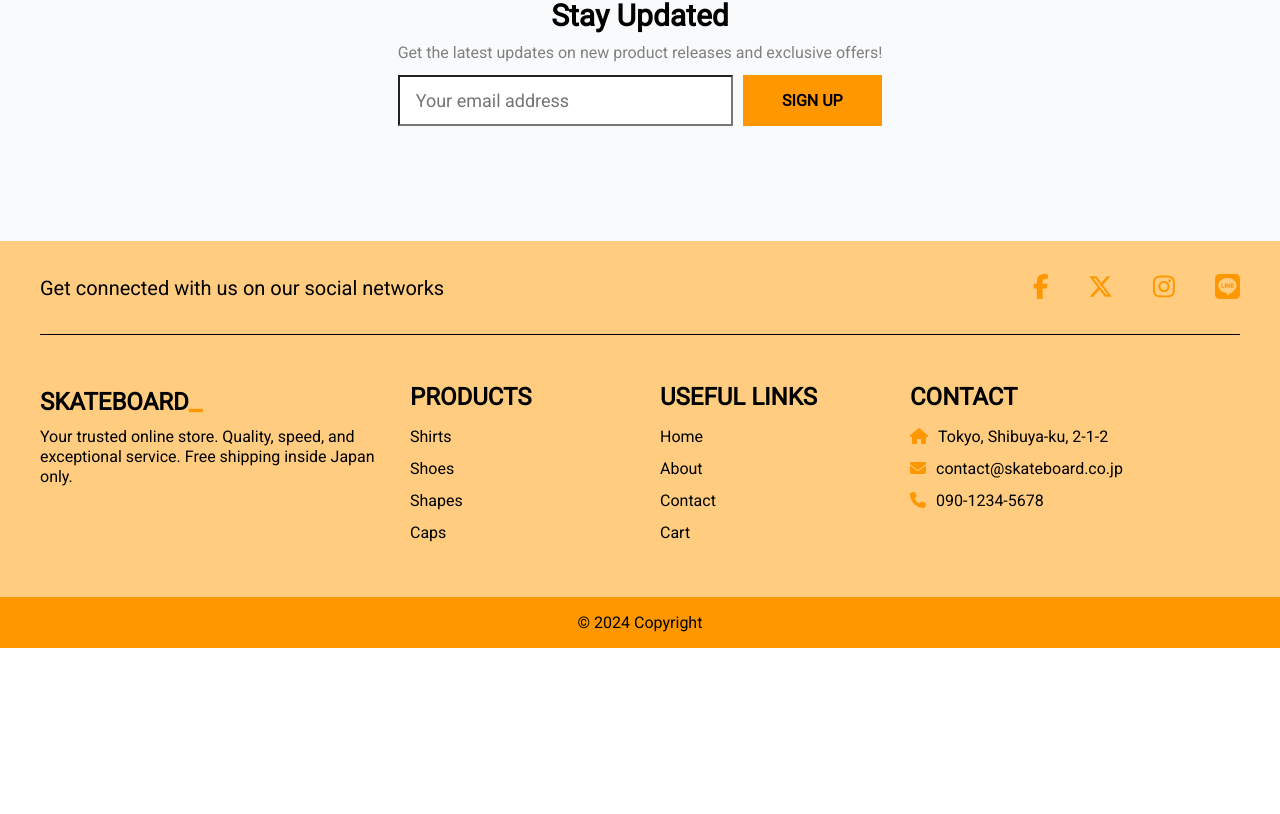
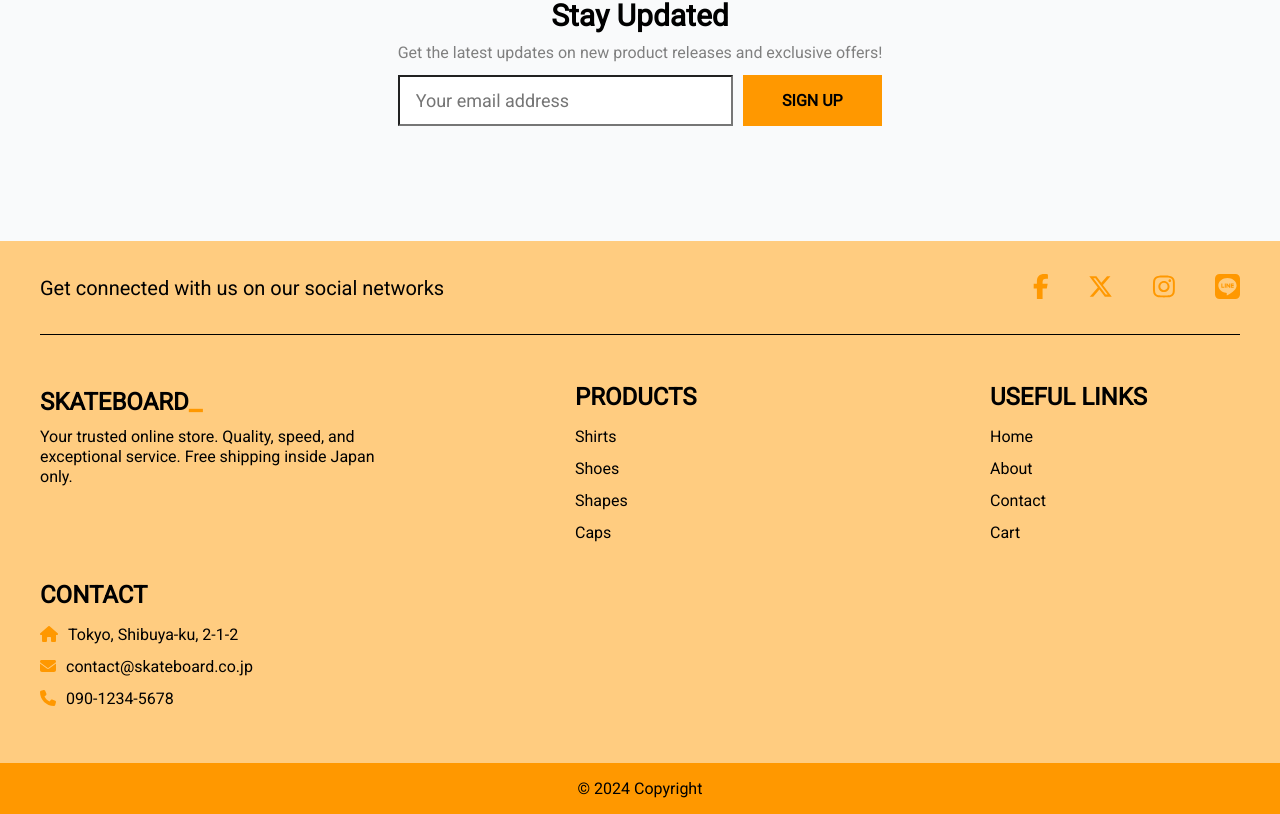
Before and after one commit to igor-chaves/skateboard, a React (Vite) app: page / in a window 1280 px wide. Shown: the part 2175-2989 px from the top of the page. Before the commit the page ends 2823 px from the top, so only its background shows below. Built offline with nearby package versions, Linux system fonts and the light colour scheme; no server answers.

Commit message:
✅ footer css fixed

```diff
--- a/src/app.css
+++ b/src/app.css
@@ -491,8 +491,9 @@ footer .container {
   display: flex;
   justify-content: flex-start;
   flex-wrap: wrap;
+  justify-content: space-between;
   flex: 1;
-  gap: 40px 0;
+  gap: 2rem;
 }
 
 footer .container .card {
@@ -574,7 +575,7 @@ aside .copyright {
     display: block;
   }
   .logoIconContainer p {
-    font-size: 2rem;
+    font-size: 1rem;
   }
 
   /* COLLECTIONS */
```
